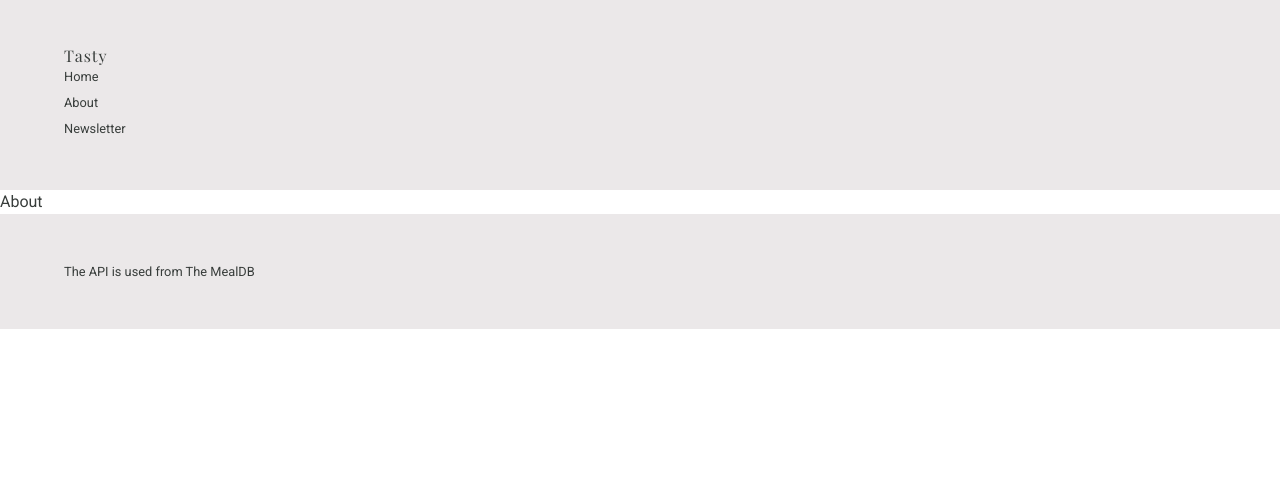
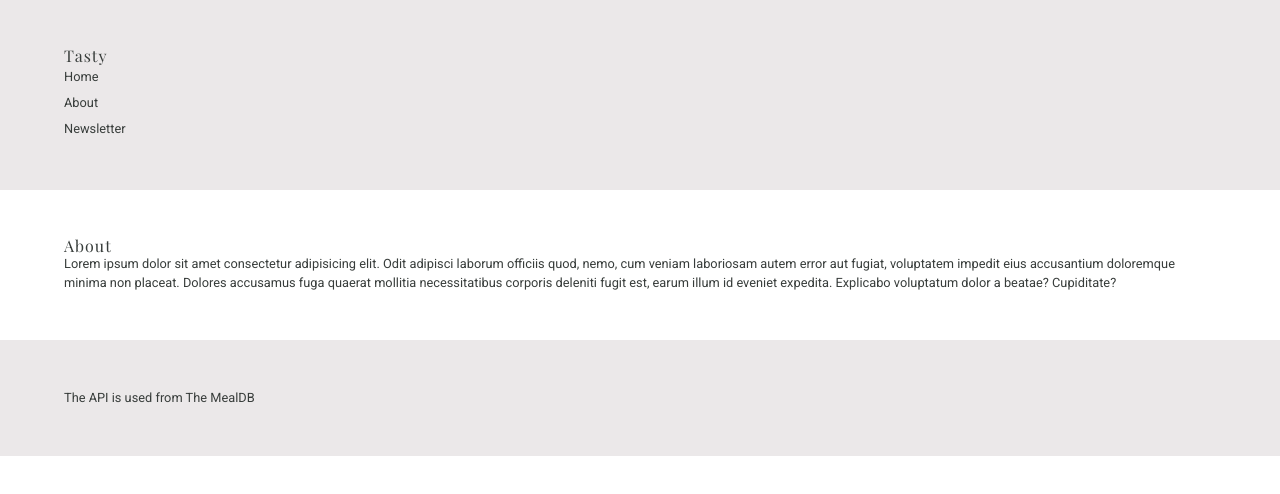
Before and after one commit to Ljusaj123/Recepies, a React (Vite) app: page /about in a window 1280 px wide. Shown: the top 494 px of the page. Built offline with nearby package versions, Linux system fonts and the light colour scheme.

Commit message:
created about page

```diff
--- a/src/pages/About.tsx
+++ b/src/pages/About.tsx
@@ -1,5 +1,17 @@
 function About() {
-  return <div>About</div>;
+  return (
+    <section className="container min-h-70">
+      <h2>About</h2>
+      <p className="leading-8 mt-8">
+        Lorem ipsum dolor sit amet consectetur adipisicing elit. Odit adipisci
+        laborum officiis quod, nemo, cum veniam laboriosam autem error aut
+        fugiat, voluptatem impedit eius accusantium doloremque minima non
+        placeat. Dolores accusamus fuga quaerat mollitia necessitatibus corporis
+        deleniti fugit est, earum illum id eveniet expedita. Explicabo
+        voluptatum dolor a beatae? Cupiditate?
+      </p>
+    </section>
+  );
 }
 
 export default About;
--- a/src/styles/css/main.css
+++ b/src/styles/css/main.css
@@ -40,7 +40,7 @@ h5 {
 }
 
 h1 {
-  font-size: clamp(2rem, 5vw, 5rem);
+  font-size: clamp(2rem, 5vw, 4rem);
 }
 
 h2 {
--- a/src/styles/scss/base/_resets.scss
+++ b/src/styles/scss/base/_resets.scss
@@ -41,7 +41,7 @@ h5 {
 }
 
 h1 {
-  font-size: clamp(2rem, 5vw, 5rem);
+  font-size: clamp(2rem, 5vw, 4rem);
 }
 
 h2 {
--- a/tailwind.config.js
+++ b/tailwind.config.js
@@ -1,6 +1,10 @@
 /** @type {import('tailwindcss').Config} */
 export const content = ["./src/**/*.{html,jsx,tsx}"];
 export const theme = {
-  extend: {},
+  extend: {
+    minHeight: {
+      70: "70vh",
+    },
+  },
 };
 export const plugins = [];
```
